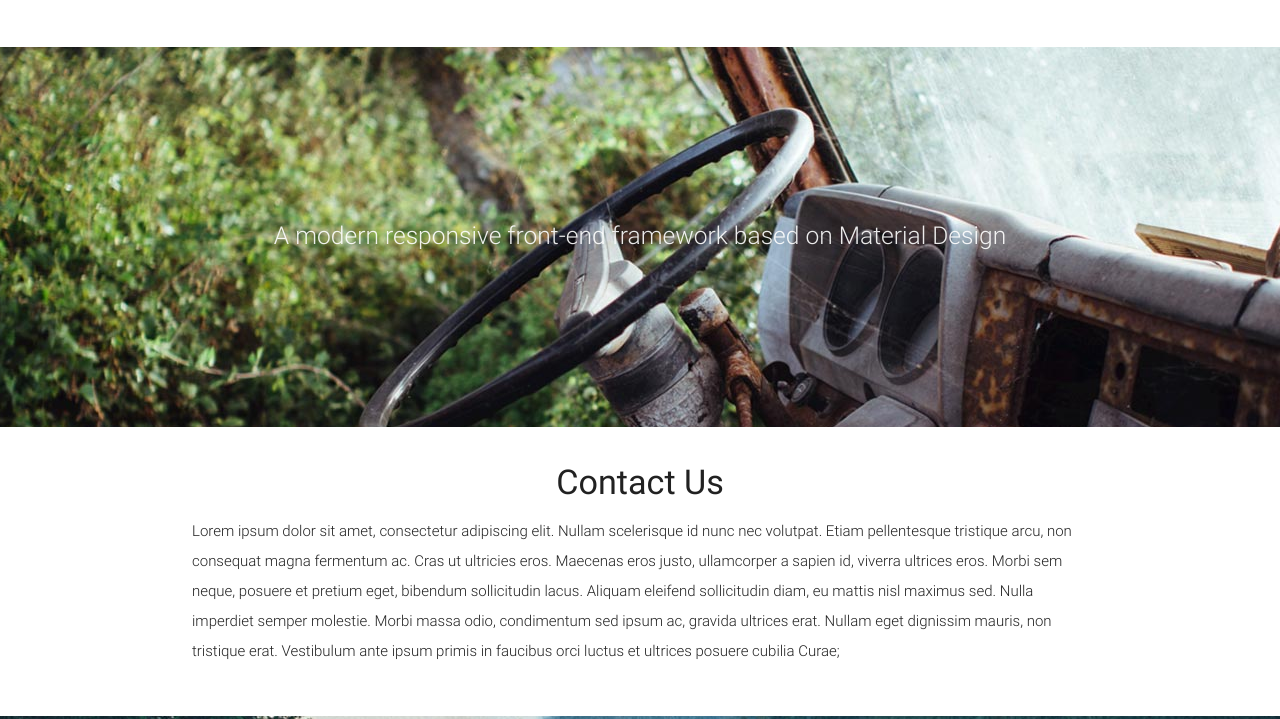
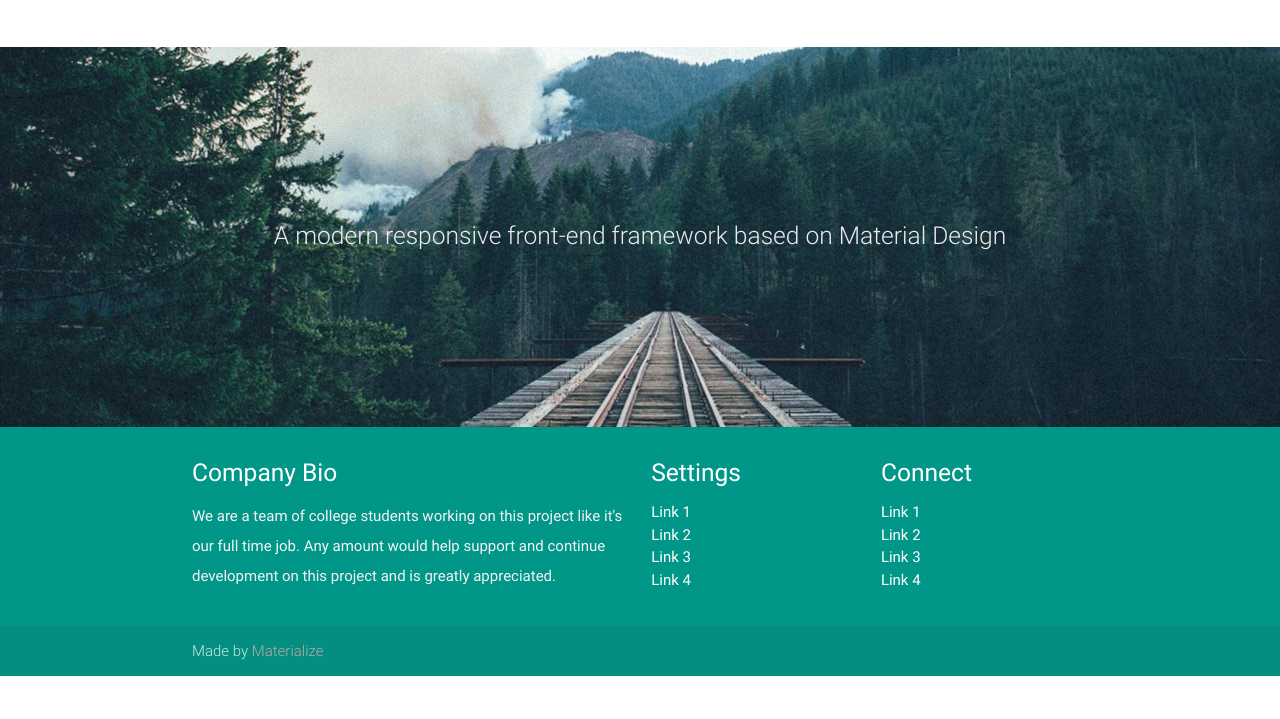
Before and after one commit to JasonWeakley/JasonWeakley, a plain HTML site: page index.html in a window 1280 px wide. Shown: the part 914-1633 px from the top of the page. After the commit the page ends 1590 px from the top, so only its background shows below. Drawn offline with nearby package versions, Linux system fonts and the light colour scheme.

Commit message:
removed unecessary sections from the index

```diff
--- a/index.html
+++ b/index.html
@@ -80,33 +80,6 @@
     </div>
   </div>
 
-
-  <div class="parallax-container valign-wrapper">
-    <div class="section no-pad-bot">
-      <div class="container">
-        <div class="row center">
-          <h5 class="header col s12 light">A modern responsive front-end framework based on Material Design</h5>
-        </div>
-      </div>
-    </div>
-    <div class="parallax"><img src="background2.jpg" alt="Unsplashed background img 2"></div>
-  </div>
-
-  <div class="container">
-    <div class="section">
-
-      <div class="row">
-        <div class="col s12 center">
-          <h3><i class="mdi-content-send brown-text"></i></h3>
-          <h4>Contact Us</h4>
-          <p class="left-align light">Lorem ipsum dolor sit amet, consectetur adipiscing elit. Nullam scelerisque id nunc nec volutpat. Etiam pellentesque tristique arcu, non consequat magna fermentum ac. Cras ut ultricies eros. Maecenas eros justo, ullamcorper a sapien id, viverra ultrices eros. Morbi sem neque, posuere et pretium eget, bibendum sollicitudin lacus. Aliquam eleifend sollicitudin diam, eu mattis nisl maximus sed. Nulla imperdiet semper molestie. Morbi massa odio, condimentum sed ipsum ac, gravida ultrices erat. Nullam eget dignissim mauris, non tristique erat. Vestibulum ante ipsum primis in faucibus orci luctus et ultrices posuere cubilia Curae;</p>
-        </div>
-      </div>
-
-    </div>
-  </div>
-
-
   <div class="parallax-container valign-wrapper">
     <div class="section no-pad-bot">
       <div class="container">
```
